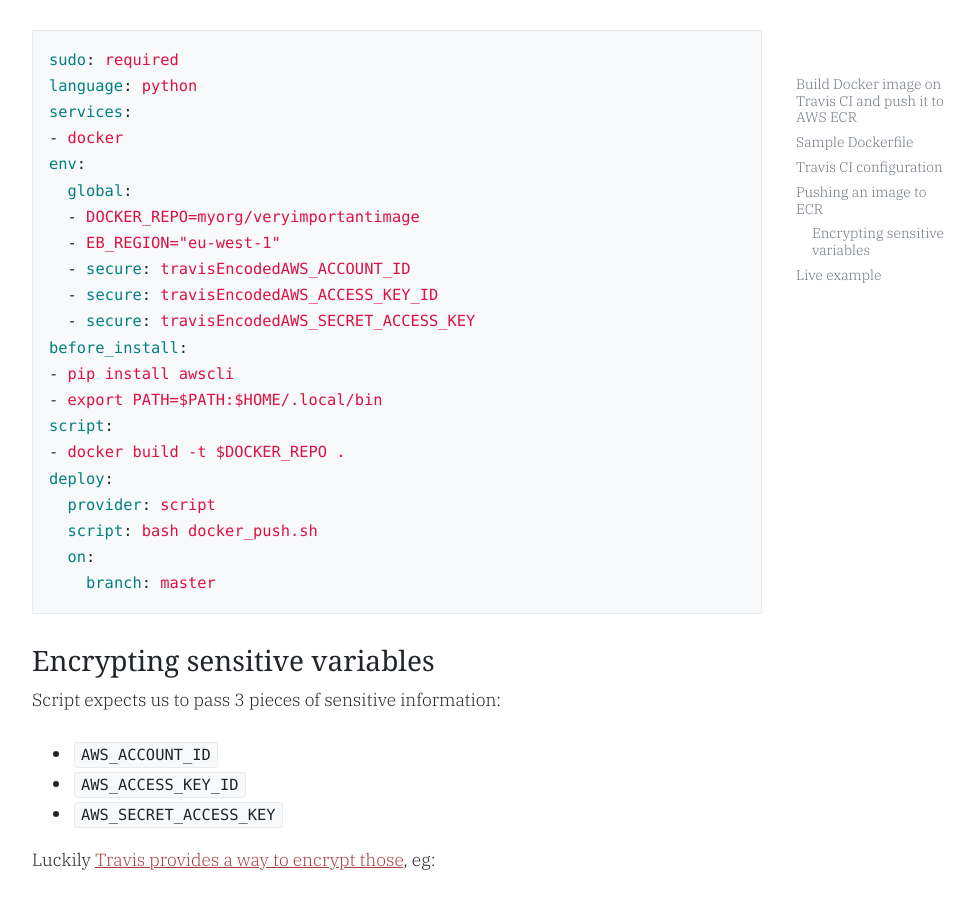
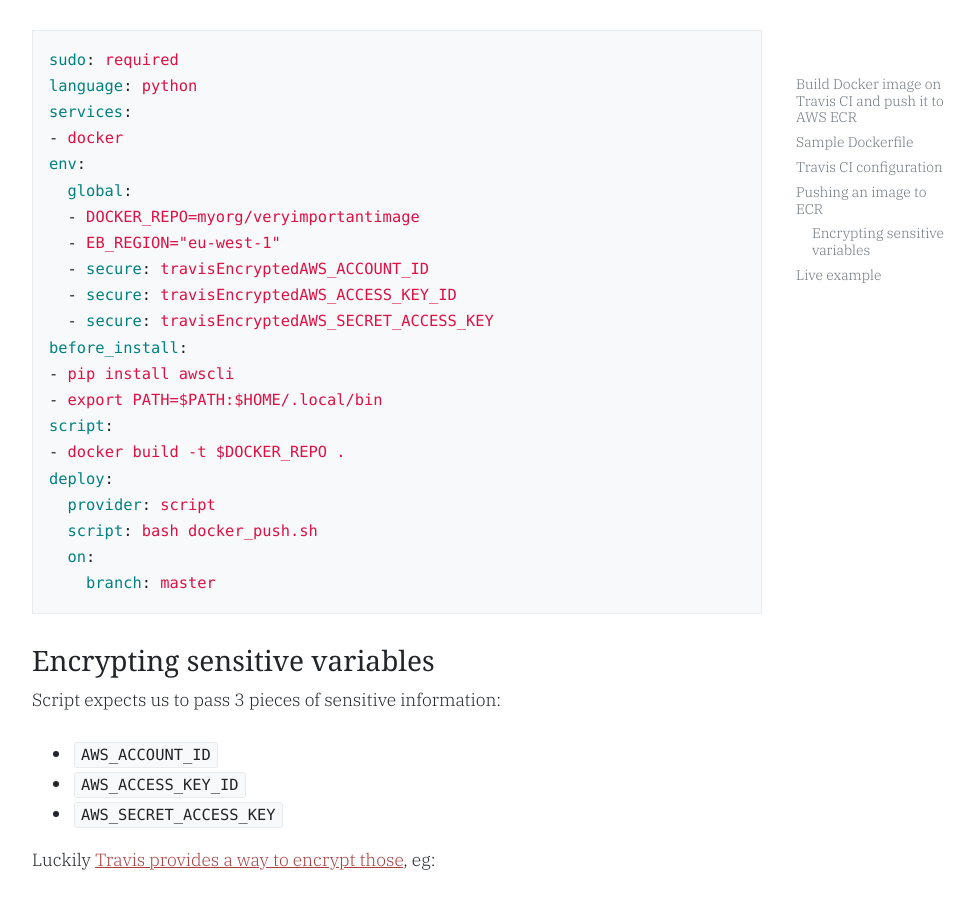
Before and after one commit to ivarprudnikov/ivarprudnikov.com, a Jekyll site: the page built from _posts/2019-01-17-travis-build-docker-image-push-aws-elastic-container-registry.md, in a window 1280 px wide and 900 px high, scrolled down 3663 px. Shown: the whole window, without its empty margins (243-1217 px from the left). Built offline with Jekyll 4.4.1, drawn with Linux system fonts in a browser that asks for light colours.

Commit message:
replace usage of encoded with encrypted

```diff
--- a/_posts/2019-01-17-travis-build-docker-image-push-aws-elastic-container-registry.md
+++ b/_posts/2019-01-17-travis-build-docker-image-push-aws-elastic-container-registry.md
@@ -123,9 +123,9 @@
   global:
   - DOCKER_REPO=myorg/veryimportantimage
   - EB_REGION="eu-west-1"
-  - secure: travisEncodedAWS_ACCOUNT_ID
-  - secure: travisEncodedAWS_ACCESS_KEY_ID
-  - secure: travisEncodedAWS_SECRET_ACCESS_KEY
+  - secure: travisEncryptedAWS_ACCOUNT_ID
+  - secure: travisEncryptedAWS_ACCESS_KEY_ID
+  - secure: travisEncryptedAWS_SECRET_ACCESS_KEY
 before_install:
 - pip install awscli
 - export PATH=$PATH:$HOME/.local/bin
```
